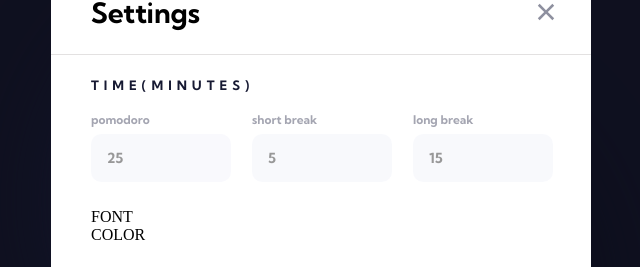
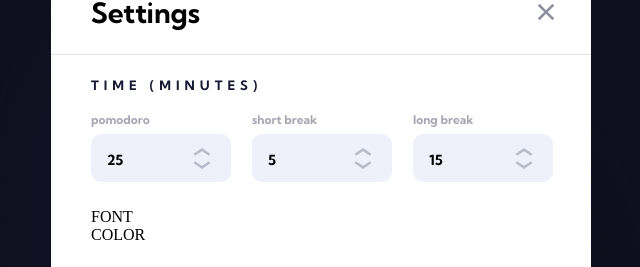
Before and after one commit to ClaudioFerreira1/pomodoro-app, a React (Create React App) app: page / in a window 1280 px wide. Shown: the part 203-470 px from the top of the page, without its empty margins (319-959 px from the left). Built offline with nearby package versions, Linux system fonts and the light colour scheme.

Commit message:
finished modal controllers

```diff
--- a/src/Modal.js
+++ b/src/Modal.js
@@ -1,8 +1,13 @@
 import { useGlobalContext } from "./context";
 import iconClose from './assets/icon-close.svg';
+import arrowUp from './assets/icon-arrow-up.svg';
+import arrowDown from './assets/icon-arrow-down.svg';
+
 
 const Modal = () => {
-  const { isModalOpen, setIsModalOpen, colorChoosed, selectedFont, pomodoroTime, shortBreakTime, longBreakTime } = useGlobalContext();
+  const { isModalOpen, setIsModalOpen, colorChoosed, selectedFont, pomodoroTime, shortBreakTime, longBreakTime, setPomodoroTime, setShortBreakTime, setLongBreakTime } = useGlobalContext();
+
+
 
   return (
     <div className={`${isModalOpen ? 'modal-overlay show-modal' : 'modal-overlay'}`}>
@@ -14,19 +19,31 @@ const Modal = () => {
 
         <main>
           <div className="main-div-modal">
-            <h4 style={{ fontFamily: selectedFont }} className="main-title-modal">TIME(MINUTES)</h4>
+            <h4 style={{ fontFamily: selectedFont }} className="main-title-modal">TIME (MINUTES)</h4>
             <div className="div-controllers-modal" style={{ fontFamily: selectedFont }}>
               <div>
-                pomodoro
-                <input type="number" min="1" max="99" step="1" value={pomodoroTime} style={{ fontFamily: selectedFont }} />
+                <h5>pomodoro</h5>
+                <input id="input-number-modal" type="number" min="1" max="60" value={pomodoroTime} style={{ fontFamily: selectedFont }} readOnly />
+                <div className="arrows-input-div">
+                  <img className={pomodoroTime === 60 ? "dissapear" : ""} src={arrowUp} alt="arrow-up" onClick={() => setPomodoroTime(pomodoroTime + 1)} />
+                  <img className={pomodoroTime === 1 ? "dissapear" : ""} src={arrowDown} alt="arrow-down" onClick={() => setPomodoroTime(pomodoroTime - 1)} />
+                </div>
               </div>
               <div>
-                short break
-                <input type="number" min="1" max="99" step="1" value={shortBreakTime} style={{ fontFamily: selectedFont }} />
+                <h5>short break</h5>
+                <input id="input-number-modal" type="number" min="1" max="99" step="1" value={shortBreakTime} style={{ fontFamily: selectedFont }} readOnly />
+                <div className="arrows-input-div">
+                  <img className={shortBreakTime === 60 ? "dissapear" : ""} src={arrowUp} alt="arrow-up" onClick={() => setShortBreakTime(shortBreakTime + 1)} />
+                  <img className={shortBreakTime === 1 ? "dissapear" : ""} src={arrowDown} alt="arrow-down" onClick={() => setShortBreakTime(shortBreakTime - 1)} />
+                </div>
               </div>
               <div>
-                long break
-                <input type="number" min="1" max="99" step="1" value={longBreakTime} style={{ fontFamily: selectedFont }} />
+                <h5>long break</h5>
+                <input id="input-number-modal" type="number" min="1" max="99" step="1" value={longBreakTime} style={{ fontFamily: selectedFont }} readOnly />
+                <div className="arrows-input-div">
+                  <img className={longBreakTime === 60 ? "dissapear" : ""} src={arrowUp} alt="arrow-up" onClick={() => setLongBreakTime(longBreakTime + 1)} />
+                  <img className={longBreakTime === 1 ? "dissapear" : ""} src={arrowDown} alt="arrow-down" onClick={() => setLongBreakTime(longBreakTime - 1)} />
+                </div>
               </div>
             </div>
             <div>FONT</div>
--- a/src/context.js
+++ b/src/context.js
@@ -4,15 +4,15 @@ const AppContext = React.createContext();
 
 const AppProvider = ({ children }) => {
   const [selectedController, setSelectedController] = useState('pomodoro')
-  const [pomodoroTime, setPomodoroTime] = useState('25')
-  const [shortBreakTime, setShortBreakTime] = useState('5')
-  const [longBreakTime, setLongBreakTime] = useState('15')
+  const [pomodoroTime, setPomodoroTime] = useState(25)
+  const [shortBreakTime, setShortBreakTime] = useState(5)
+  const [longBreakTime, setLongBreakTime] = useState(15)
   const [selectedFont, setSelectedFont] = useState('Kumbh Sans');
   const [actionText, setActionText] = useState('PAUSE');
   const [isModalOpen, setIsModalOpen] = useState(true);
   const [colorChoosed, setColorChoosed] = useState("#F87070")
 
-  return <AppContext.Provider value={{ selectedController, setSelectedController, selectedFont, actionText, isModalOpen, setIsModalOpen, colorChoosed, pomodoroTime, shortBreakTime, longBreakTime }}>{children}</AppContext.Provider>
+  return <AppContext.Provider value={{ selectedController, setSelectedController, selectedFont, actionText, isModalOpen, setIsModalOpen, colorChoosed, pomodoroTime, shortBreakTime, longBreakTime, setPomodoroTime, setShortBreakTime, setLongBreakTime }}>{children}</AppContext.Provider>
 }
 
 const useGlobalContext = () => {
--- a/src/index.css
+++ b/src/index.css
@@ -295,13 +295,16 @@ div.div-controllers-modal div {
   height: 7rem;
   font-style: normal;
   font-weight: bold;
+  color: var(--clr-background-color);
+}
+
+div.div-controllers-modal div h5 {
   font-size: 12px;
   line-height: 12px;
-  color: var(--clr-background-color);
   opacity: 0.4;
 }
 
-div.div-controllers-modal div input {
+#input-number-modal {
   width: 100%;
   height: 4.8rem;
   border: hidden;
@@ -313,6 +316,41 @@ div.div-controllers-modal div input {
   font-size: 1.4rem;
   line-height: 1.4rem;
   padding-left: 1.6rem;
+  padding-top: 0.3rem;
+  /* pointer-events: none; */
+}
+
+#input-number-modal::-webkit-outer-spin-button,
+#input-number-modal::-webkit-inner-spin-button {
+  -webkit-appearance: none;
+  margin: 0;
+}
+
+input[type=number] {
+  -moz-appearance: button-arrow-previous;
+}
+
+.arrows-input-div {
+  display: flex;
+  flex-direction: column;
+  position: absolute;
+  row-gap: 0.5rem;
+  margin-top: -3.5rem;
+  margin-left: 10.2rem;
+}
+
+.arrows-input-div img {
+  width: 1.8rem;
+  opacity: 0.25;
+}
+
+.arrows-input-div img:hover {
+  opacity: 1;
+  cursor: pointer;
+}
+
+.dissapear {
+  visibility: hidden;
 }
 
 @media screen and (max-width: 800px) {
```
Also changed, not shown: src/assets/icon-arrow-down.svg, src/assets/icon-arrow-up.svg.
